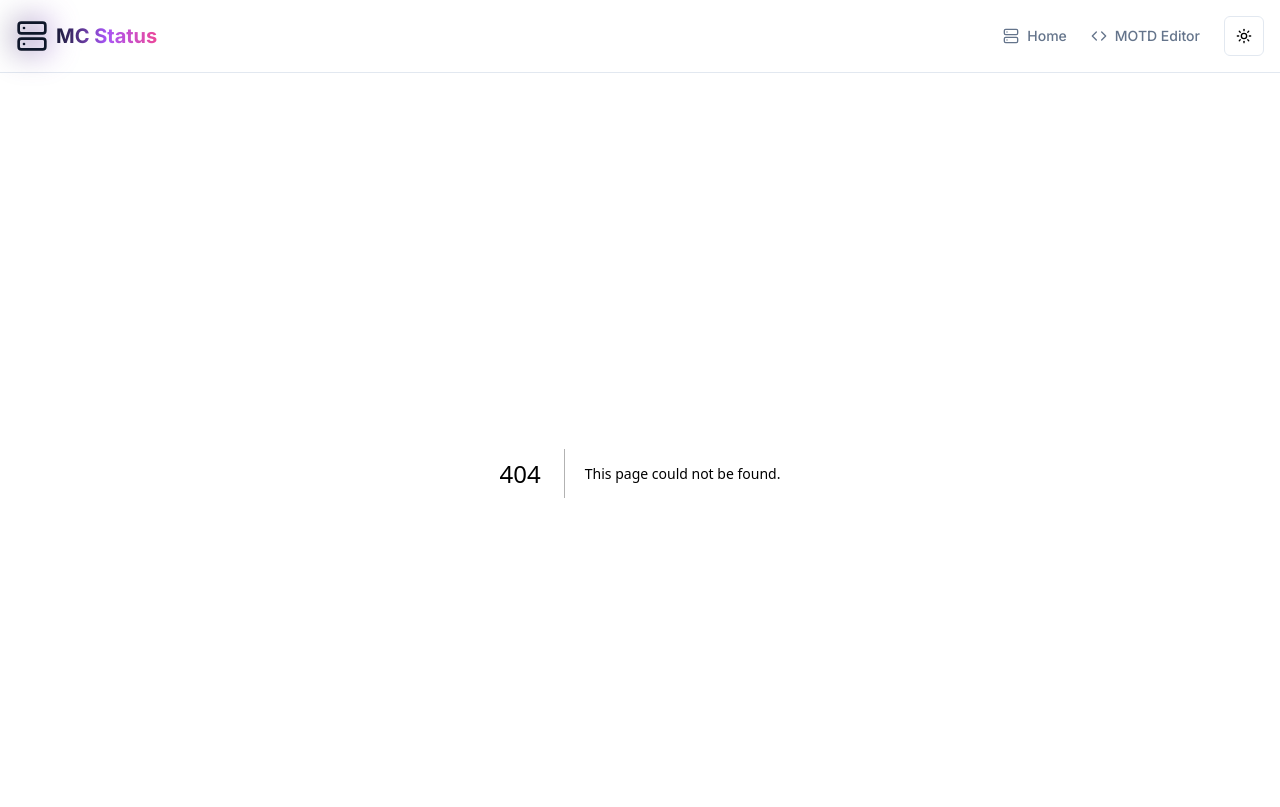
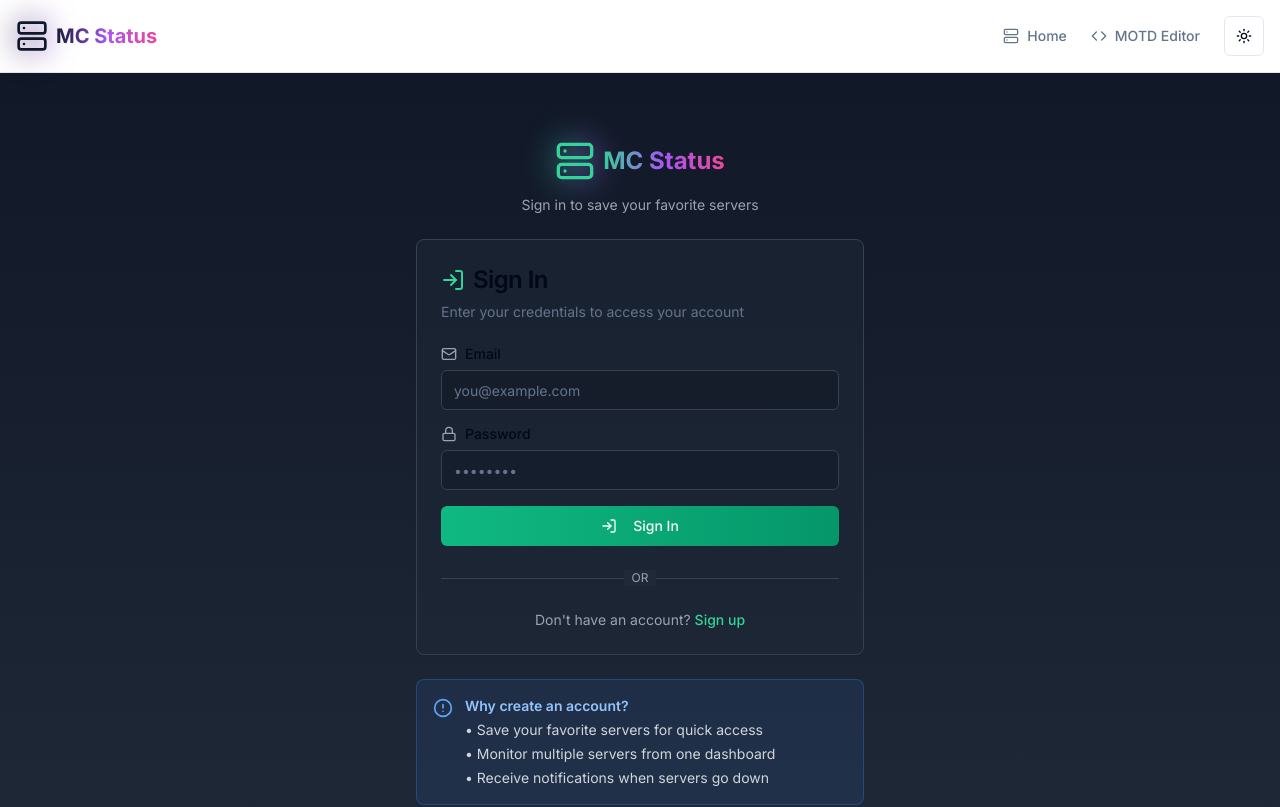
Before and after one commit to 4ngel2769/minecraft-server-status, a Next.js app: page /auth/signin in a window 1280 px wide. Before the commit this address had no page. Shown: the top 807 px of the page. Built offline with nearby package versions, Linux system fonts and the light colour scheme.

Commit message:
Add sign-in page with credential authentication
Introduces a new sign-in page at /auth/signin using NextAuth credentials. Includes form validation, loading state, toast notifications, and links to sign-up. Enhances user experience with branding and informational notice.

```diff
--- /dev/null
+++ b/app/auth/signin/page.tsx
@@ -0,0 +1,181 @@
+'use client';
+
+import { useState } from 'react';
+import { signIn } from 'next-auth/react';
+import { useRouter } from 'next/navigation';
+import Link from 'next/link';
+import { Card, CardContent, CardDescription, CardHeader, CardTitle } from '@/components/ui/card';
+import { Input } from '@/components/ui/input';
+import { Label } from '@/components/ui/label';
+import { Button } from '@/components/ui/button';
+import { LogIn, Mail, Lock, Server, AlertCircle } from 'lucide-react';
+import { useToast } from '@/hooks/use-toast';
+
+export default function SignInPage() {
+  const [email, setEmail] = useState('');
+  const [password, setPassword] = useState('');
+  const [isLoading, setIsLoading] = useState(false);
+  const router = useRouter();
+  const { toast } = useToast();
+
+  const handleSubmit = async (e: React.FormEvent) => {
+    e.preventDefault();
+    setIsLoading(true);
+
+    try {
+      const result = await signIn('credentials', {
+        email,
+        password,
+        redirect: false,
+      });
+
+      if (result?.error) {
+        toast({
+          title: 'Sign in failed',
+          description: 'Invalid email or password',
+          variant: 'destructive',
+        });
+      } else {
+        toast({
+          title: 'Success!',
+          description: 'You have been signed in',
+        });
+        router.push('/');
+        router.refresh();
+      }
+    } catch (error) {
+      toast({
+        title: 'Error',
+        description: 'Something went wrong. Please try again.',
+        variant: 'destructive',
+      });
+    } finally {
+      setIsLoading(false);
+    }
+  };
+
+  return (
+    <div className="min-h-screen bg-gradient-to-b from-gray-900 to-gray-800 flex items-center justify-center px-4 py-12">
+      <div className="w-full max-w-md space-y-6">
+        {/* Logo/Branding */}
+        <div className="text-center space-y-2">
+          <Link href="/" className="inline-flex items-center gap-2 group">
+            <div className="relative">
+              <div className="absolute inset-0 bg-gradient-to-r from-emerald-500 to-purple-500 blur-lg opacity-50 group-hover:opacity-75 transition-opacity" />
+              <Server className="w-10 h-10 text-emerald-400 relative z-10" />
+            </div>
+            <span className="text-2xl font-bold bg-gradient-to-r from-emerald-400 via-purple-500 to-pink-500 bg-clip-text text-transparent">
+              MC Status
+            </span>
+          </Link>
+          <p className="text-gray-400 text-sm">Sign in to save your favorite servers</p>
+        </div>
+
+        {/* Sign In Card */}
+        <Card className="bg-gray-800/50 border-gray-700">
+          <CardHeader>
+            <CardTitle className="text-2xl flex items-center gap-2">
+              <LogIn className="w-6 h-6 text-emerald-400" />
+              Sign In
+            </CardTitle>
+            <CardDescription>
+              Enter your credentials to access your account
+            </CardDescription>
+          </CardHeader>
+          <CardContent>
+            <form onSubmit={handleSubmit} className="space-y-4">
+              {/* Email Field */}
+              <div className="space-y-2">
+                <Label htmlFor="email" className="flex items-center gap-2">
+                  <Mail className="w-4 h-4 text-gray-400" />
+                  Email
+                </Label>
+                <Input
+                  id="email"
+                  type="email"
+                  placeholder="you@example.com"
+                  value={email}
+                  onChange={(e) => setEmail(e.target.value)}
+                  required
+                  disabled={isLoading}
+                  className="bg-gray-900/50 border-gray-700"
+                />
+              </div>
+
+              {/* Password Field */}
+              <div className="space-y-2">
+                <Label htmlFor="password" className="flex items-center gap-2">
+                  <Lock className="w-4 h-4 text-gray-400" />
+                  Password
+                </Label>
+                <Input
+                  id="password"
+                  type="password"
+                  placeholder="••••••••"
+                  value={password}
+                  onChange={(e) => setPassword(e.target.value)}
+                  required
+                  disabled={isLoading}
+                  className="bg-gray-900/50 border-gray-700"
+                />
+              </div>
+
+              {/* Submit Button */}
+              <Button
+                type="submit"
+                className="w-full bg-gradient-to-r from-emerald-500 to-emerald-600 hover:from-emerald-600 hover:to-emerald-700"
+                disabled={isLoading}
+              >
+                {isLoading ? (
+                  <>
+                    <div className="w-4 h-4 border-2 border-white border-t-transparent rounded-full animate-spin mr-2" />
+                    Signing in...
+                  </>
+                ) : (
+                  <>
+                    <LogIn className="w-4 h-4 mr-2" />
+                    Sign In
+                  </>
+                )}
+              </Button>
+            </form>
+
+            {/* Divider */}
+            <div className="relative my-6">
+              <div className="absolute inset-0 flex items-center">
+                <div className="w-full border-t border-gray-700"></div>
+              </div>
+              <div className="relative flex justify-center text-xs uppercase">
+                <span className="bg-gray-800 px-2 text-gray-400">Or</span>
+              </div>
+            </div>
+
+            {/* Sign Up Link */}
+            <div className="text-center text-sm">
+              <span className="text-gray-400">Don&apos;t have an account? </span>
+              <Link
+                href="/auth/signup"
+                className="text-emerald-400 hover:text-emerald-300 font-medium"
+              >
+                Sign up
+              </Link>
+            </div>
+          </CardContent>
+        </Card>
+
+        {/* Info Notice */}
+        <div className="flex items-start gap-3 p-4 bg-blue-500/10 border border-blue-500/30 rounded-lg">
+          <AlertCircle className="w-5 h-5 text-blue-400 mt-0.5 flex-shrink-0" />
+          <div className="space-y-1">
+            <p className="text-sm font-semibold text-blue-300">Why create an account?</p>
+            <ul className="text-sm text-gray-300 space-y-1">
+              <li>• Save your favorite servers for quick access</li>
+              <li>• Monitor multiple servers from one dashboard</li>
+              <li>• Receive notifications when servers go down</li>
+            </ul>
+          </div>
+        </div>
+      </div>
+    </div>
+  );
+}
```
